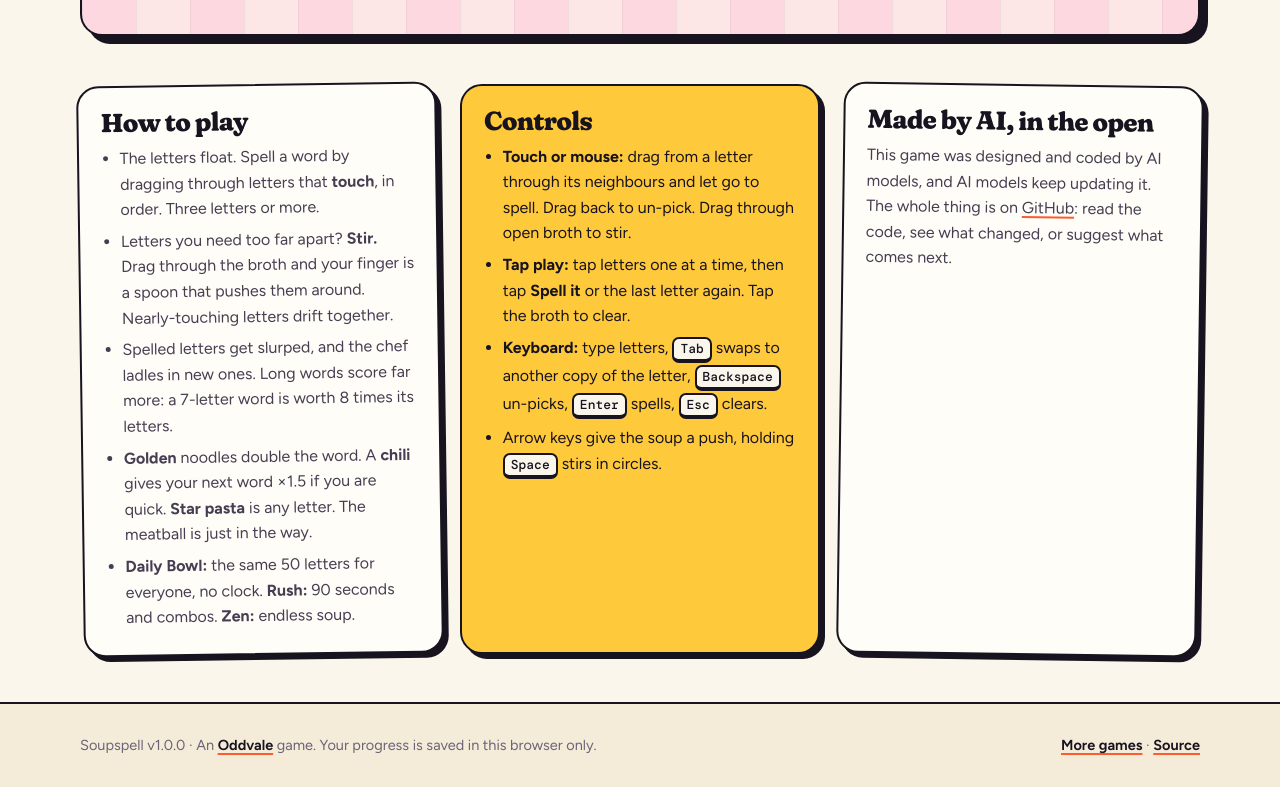
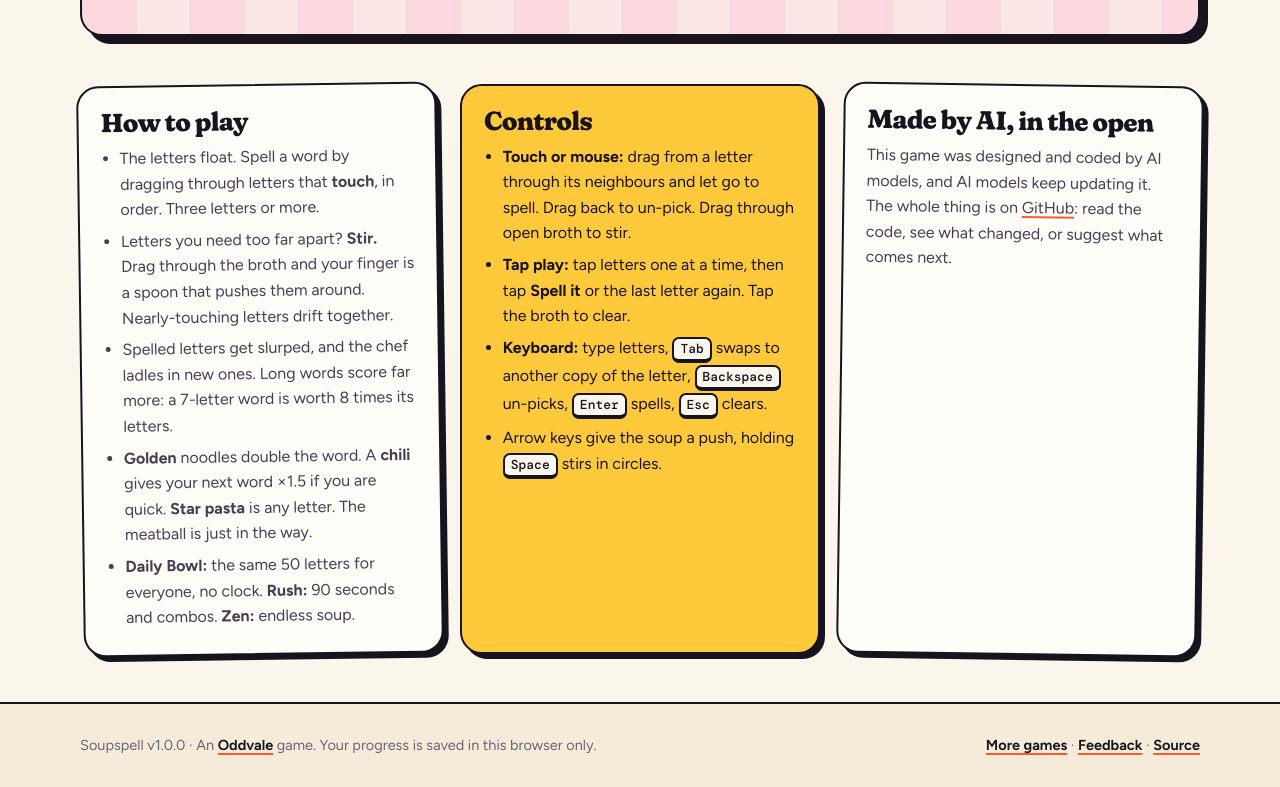
Before and after one commit to JohnGarrisonDev/soupspell, a website with bundled scripts: page index.html in a window 1280 px wide. Shown: the part 914-1701 px from the top of the page. Built offline with nearby package versions, Linux system fonts and the light colour scheme.

Commit message:
Add a Feedback link and a GitHub feedback issue form
Co-Authored-By: Claude Opus 5.5 <noreply@anthropic.com>

```diff
--- a/index.html
+++ b/index.html
@@ -73,7 +73,7 @@
   <footer class="footer">
     <div class="wrap">
       <span>Soupspell v1.0.0 · An <a href="https://oddvale.com">Oddvale</a> game. Your progress is saved in this browser only.</span>
-      <span><a href="../">More games</a> · <a href="https://github.com/JohnGarrisonDev/soupspell">Source</a></span>
+      <span><a href="../">More games</a> · <a href="https://github.com/JohnGarrisonDev/soupspell/issues/new?template=feedback.yml" target="_blank" rel="noopener">Feedback</a> · <a href="https://github.com/JohnGarrisonDev/soupspell">Source</a></span>
     </div>
   </footer>
   <script type="module" src="src/main.js"></script>
```
Also changed, not shown: .github/ISSUE_TEMPLATE/config.yml (added), .github/ISSUE_TEMPLATE/feedback.yml (added).
